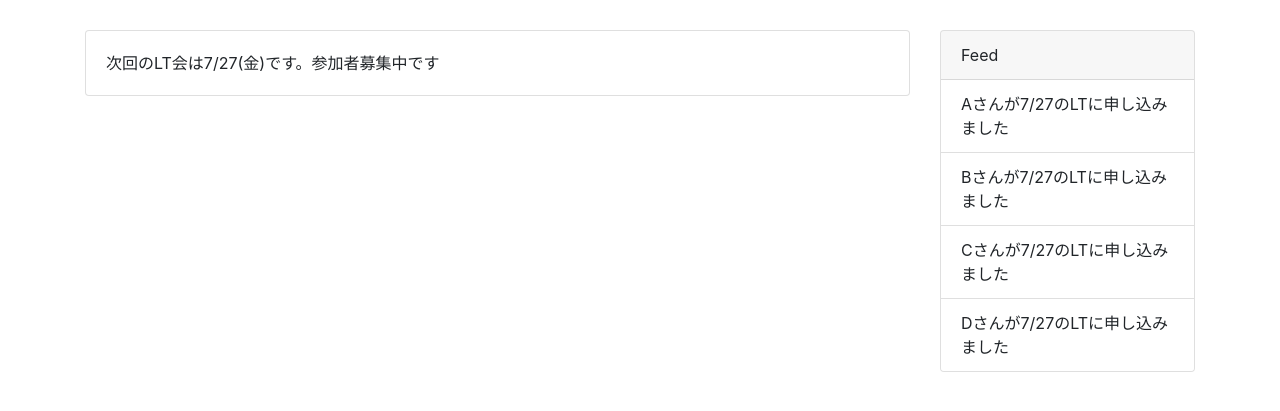
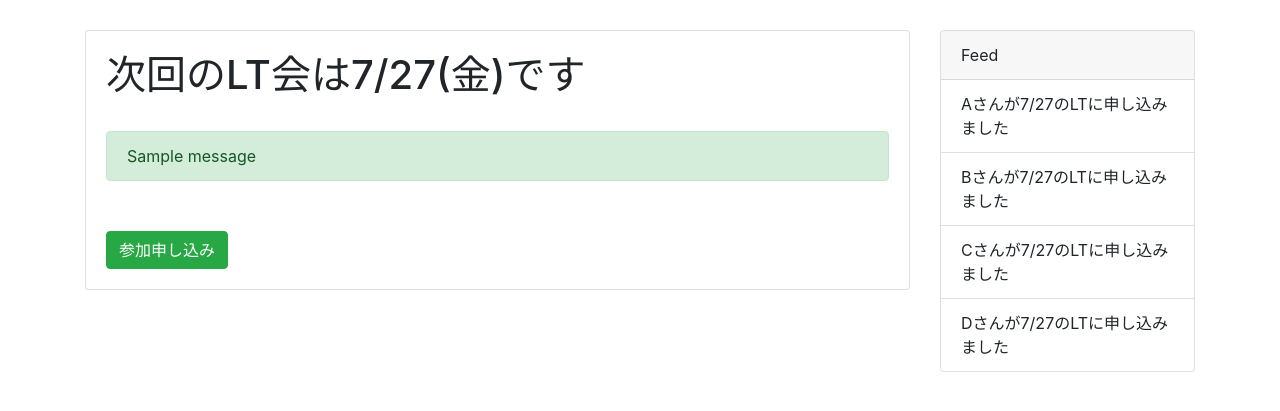
Before and after one commit to kanga333/lt, a Flask app: page / in a window 1280 px wide. Shown: the part 56-467 px from the top of the page. Run offline with Flask 2, Linux system fonts and the light colour scheme; one stand-in notice (Sample message) is shown; some libraries are stand-ins or nearby versions.

Commit message:
Add lt register form

```diff
--- a/apps/__init__.py
+++ b/apps/__init__.py
@@ -1,6 +1,6 @@
 from flask import Flask
 
 app = Flask(__name__)
-
+app.secret_key = b'_5#y2L"F4Q8z\n\xec]/' # todo
 
 import apps.views
--- a/apps/services.py
+++ b/apps/services.py
@@ -3,5 +3,11 @@ def get_home_message():
     ホーム画面で表示するメッセージの取得
     :return:
     """
-    # todo DBから取得する
-    return "次回のLT会は7/27(金)です。参加者募集中です"
+    # todo 期間から該当するLTを取得し、参加表明済みか否かによってメッセージを変更する
+    is_applied = False
+    message = "次回のLT会は7/27(金)です"
+    return {"message": message, "is_applied": is_applied}
+
+
+def register_lt(title, time):
+    print(f"{title}, {time}")
--- a/apps/template/home.html
+++ b/apps/template/home.html
@@ -2,7 +2,55 @@
 {% block body %}
 <div class="card">
     <div class="card-body">
-        {{ message }}
+        <h1>{{ message }}</h1>
+        <br>
+        {% include "common/flash_message.html" %}
+        <br>
+        <!-- 申し込み済みならその内容を、そうでなければ申し込みボタンを表示する -->
+        {% if is_applied %}
+           以下の内容で参加申し込み済みです
+        {% else %}
+        <!-- Button trigger modal -->
+        <button type="button" class="btn btn-success" data-toggle="modal" data-target="#registerModal" style="margin-top:10px;">
+            参加申し込み
+        </button>
+        {% endif %}
+
+        <!-- Modal -->
+        <div class="modal fade" id="registerModal" tabindex="-1" role="dialog" aria-labelledby="exampleModalLabel" aria-hidden="true">
+          <div class="modal-dialog" role="document">
+            <div class="modal-content">
+              <div class="modal-header">
+                <h5 class="modal-title" id="exampleModalLabel">LT登録フォーム</h5>
+                <button type="button" class="close" data-dismiss="modal" aria-label="Close">
+                  <span aria-hidden="true">&times;</span>
+                </button>
+              </div>
+              <div class="modal-body">
+                  <form action="/register" method="post">
+                      <div class="form-group">
+                          <label for="lt-title">発表タイトル</label>
+                          <input type="text" class="form-control" id="lt-title" name="lt-title">
+                          <small class="form-text text-muted">登録後も変更可能です</small>
+                      </div>
+                      <div class="form-group">
+                          <label for="lt-time">発表時間(分)</label>
+                          <select class="form-control" id="lt-time" name="lt-time">
+                              <option>5</option>
+                              <option>8</option>
+                              <option>10</option>
+                          </select>
+                          <small class="form-text text-muted">登録後も変更可能です</small>
+                      </div>
+                      <div style="float:right">
+                          <button type="button" class="btn btn-secondary" data-dismiss="modal">閉じる</button>
+                          <button type="submit" class="btn btn-primary">登録する</button>
+                      </div>
+                  </form>
+              </div>
+            </div>
+          </div>
+        </div>
     </div>
 </div>
 {% endblock %}
--- a/apps/views.py
+++ b/apps/views.py
@@ -1,6 +1,6 @@
 from flask import request, redirect, url_for, render_template, flash
 from apps import app
-from apps.services import get_home_message
+from apps.services import get_home_message, register_lt
 
 
 @app.route('/')
@@ -9,8 +9,25 @@ def index():
     ホーム画面表示
     :return:
     """
-    message = get_home_message()
-    return render_template('home.html', message=message)
+    msg = get_home_message()
+    message = msg['message']
+    is_applied = msg['is_applied']
+    return render_template('home.html', message=message, is_applied=is_applied)
+
+
+@app.route('/register', methods=['POST'])
+def register():
+    """
+    LT登録
+    :return:
+    """
+    lt_title = request.form['lt-title']
+    lt_time = request.form['lt-time']
+    # todo 登録処理
+    register_lt(lt_title, lt_time)
+    flash_message = f"参加登録しました"
+    flash(flash_message)
+    return redirect(url_for('index'))
 
 
 @app.route('/login')
```
